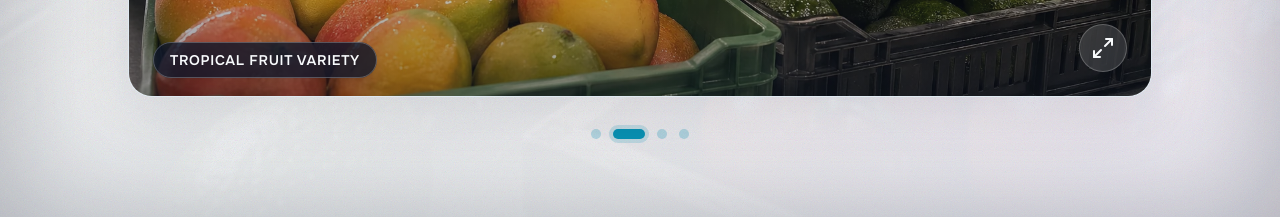
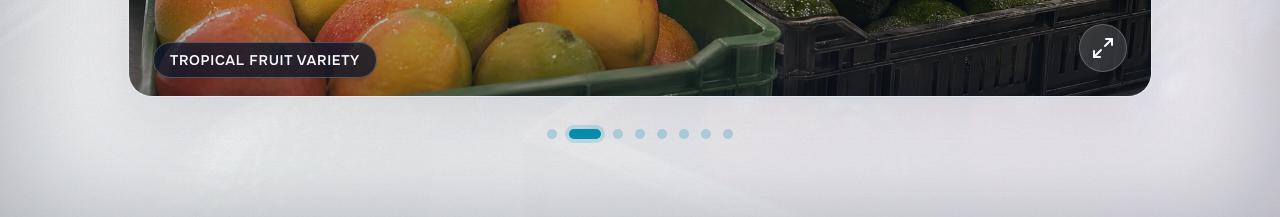
Before and after one commit to danyer94/GlobalLift-Nextjs, a Next.js app: page / in a window 1280 px wide. Shown: the part 7020-7237 px from the top of the page. Built offline with nearby package versions, Linux system fonts and the light colour scheme.

Commit message:
style: include more images in ProductGallery component

```diff
--- a/src/components/ProductGallery.tsx
+++ b/src/components/ProductGallery.tsx
@@ -1,9 +1,9 @@
-import { useCallback, useEffect, useState } from 'react';
-import { createPortal } from 'react-dom';
-import { ChevronLeft, ChevronRight, Maximize2, X } from 'lucide-react';
-import Image from 'next/image';
-import type { ProductsGalleryCopy } from '../content/siteContent';
-import { withBasePath } from '../utils/basePath';
+import { useCallback, useEffect, useState } from "react";
+import { createPortal } from "react-dom";
+import { ChevronLeft, ChevronRight, Maximize2, X } from "lucide-react";
+import Image from "next/image";
+import type { ProductsGalleryCopy } from "../content/siteContent";
+import { withBasePath } from "../utils/basePath";
 
 type ProductGalleryProps = {
   heading: string;
@@ -18,50 +18,46 @@ type ProductSlide = {
 
 const PRODUCT_IMAGES: ProductSlide[] = [
   {
-    key: 'products-charcoal-premium',
-    src: 'images/generated/products/products-charcoal-premium.webp',
-    fallbackSrc: 'images/generated/products/products-charcoal-premium.png',
+    key: "products-charcoal-premium",
+    src: "images/generated/products/products-charcoal-premium.webp",
+    fallbackSrc: "images/generated/products/products-charcoal-premium.png",
   },
   {
-    key: 'products-fruits-variety',
-    src: 'images/generated/products/products-fruits-variety.webp',
-    fallbackSrc: 'images/generated/products/products-fruits-variety.png',
+    key: "products-fruits-variety",
+    src: "images/generated/products/products-fruits-variety.webp",
+    fallbackSrc: "images/generated/products/products-fruits-variety.png",
   },
   {
-    key: 'products-mango-export',
-    src: 'images/generated/products/products-mango-export.webp',
-    fallbackSrc: 'images/generated/products/products-mango-export.png',
+    key: "products-mango-export",
+    src: "images/generated/products/products-mango-export.webp",
+    fallbackSrc: "images/generated/products/products-mango-export.png",
   },
   {
-    key: 'products-peppers-tomatoes',
-    src: 'images/generated/products/products-peppers-tomatoes.webp',
-    fallbackSrc: 'images/generated/products/products-peppers-tomatoes.png',
-  },
-
-];
-
-/*
-  {
-    key: 'products-mixed-catalog',
-    src: 'images/generated/products/products-mixed-catalog.webp',
-    fallbackSrc: 'images/generated/products/products-mixed-catalog.png',
+    key: "products-peppers-tomatoes",
+    src: "images/generated/products/products-peppers-tomatoes.webp",
+    fallbackSrc: "images/generated/products/products-peppers-tomatoes.png",
   },
   {
-    key: 'products-charcoal-bulk',
-    src: 'images/generated/products/products-charcoal-bulk.webp',
-    fallbackSrc: 'images/generated/products/products-charcoal-bulk.png',
+    key: "products-mixed-catalog",
+    src: "images/generated/products/products-mixed-catalog.webp",
+    fallbackSrc: "images/generated/products/products-mixed-catalog.png",
   },
   {
-    key: 'products-vegetables-variety',
-    src: 'images/generated/products/products-vegetables-variety.webp',
-    fallbackSrc: 'images/generated/products/products-vegetables-variety.png',
+    key: "products-charcoal-bulk",
+    src: "images/generated/products/products-charcoal-bulk.webp",
+    fallbackSrc: "images/generated/products/products-charcoal-bulk.png",
   },
   {
-    key: 'products-avocado-export',
-    src: 'images/generated/products/products-avocado-export.webp',
-    fallbackSrc: 'images/generated/products/products-avocado-export.png',
+    key: "products-vegetables-variety",
+    src: "images/generated/products/products-vegetables-variety.webp",
+    fallbackSrc: "images/generated/products/products-vegetables-variety.png",
   },
-*/
+  {
+    key: "products-avocado-export",
+    src: "images/generated/products/products-avocado-export.webp",
+    fallbackSrc: "images/generated/products/products-avocado-export.png",
+  },
+];
 
 export function ProductGallery({ heading, galleryCopy }: ProductGalleryProps) {
   const [currentIndex, setCurrentIndex] = useState(0);
@@ -81,14 +77,18 @@ export function ProductGallery({ heading, galleryCopy }: ProductGalleryProps) {
 
   const getImageSrc = useCallback(
     (slide: ProductSlide) => {
-      const relativePath = fallbackMap[slide.key] ? slide.fallbackSrc : slide.src;
+      const relativePath = fallbackMap[slide.key]
+        ? slide.fallbackSrc
+        : slide.src;
       return withBasePath(relativePath);
     },
     [fallbackMap],
   );
 
   const handleImageError = useCallback((slideKey: string) => {
-    setFallbackMap((prev) => (prev[slideKey] ? prev : { ...prev, [slideKey]: true }));
+    setFallbackMap((prev) =>
+      prev[slideKey] ? prev : { ...prev, [slideKey]: true },
+    );
   }, []);
 
   const nextSlide = useCallback(() => {
@@ -121,17 +121,17 @@ export function ProductGallery({ heading, galleryCopy }: ProductGalleryProps) {
     if (!isViewerOpen) return;
 
     const handleKeyDown = (event: KeyboardEvent) => {
-      if (event.key === 'Escape') {
+      if (event.key === "Escape") {
         setIsViewerOpen(false);
-      } else if (event.key === 'ArrowRight') {
+      } else if (event.key === "ArrowRight") {
         setCurrentIndex((prev) => (prev + 1) % total);
-      } else if (event.key === 'ArrowLeft') {
+      } else if (event.key === "ArrowLeft") {
         setCurrentIndex((prev) => (prev - 1 + total) % total);
       }
     };
 
-    window.addEventListener('keydown', handleKeyDown);
-    return () => window.removeEventListener('keydown', handleKeyDown);
+    window.addEventListener("keydown", handleKeyDown);
+    return () => window.removeEventListener("keydown", handleKeyDown);
   }, [isViewerOpen, total]);
 
   return (
@@ -144,7 +144,10 @@ export function ProductGallery({ heading, galleryCopy }: ProductGalleryProps) {
         onTouchEnd={() => setIsCarouselPaused(false)}
       >
         {PRODUCT_IMAGES.map((slide, index) => {
-          const shouldRender = index === currentIndex || index === prevIndex || index === nextIndex;
+          const shouldRender =
+            index === currentIndex ||
+            index === prevIndex ||
+            index === nextIndex;
 
           if (!shouldRender) {
             return null;
@@ -156,7 +159,9 @@ export function ProductGallery({ heading, galleryCopy }: ProductGalleryProps) {
             <div
               key={slide.key}
               className={`media-crossfade absolute inset-0 ${
-                index === currentIndex ? 'opacity-100 z-10 pointer-events-auto' : 'opacity-0 z-0 pointer-events-none'
+                index === currentIndex
+                  ? "opacity-100 z-10 pointer-events-auto"
+                  : "opacity-0 z-0 pointer-events-none"
               }`}
             >
               <Image
@@ -216,8 +221,8 @@ export function ProductGallery({ heading, galleryCopy }: ProductGalleryProps) {
             onClick={() => goToSlide(index)}
             className={`h-2.5 transition-all duration-300 rounded-full ${
               index === currentIndex
-                ? 'w-8 bg-secondary shadow-[0_0_0_4px_rgb(var(--secondary)_/_0.18)]'
-                : 'w-2.5 bg-secondary/25 hover:bg-secondary/45'
+                ? "w-8 bg-secondary shadow-[0_0_0_4px_rgb(var(--secondary)_/_0.18)]"
+                : "w-2.5 bg-secondary/25 hover:bg-secondary/45"
             }`}
             aria-label={`${galleryCopy.controls.goToSlide} ${index + 1}`}
           />
@@ -262,7 +267,7 @@ export function ProductGallery({ heading, galleryCopy }: ProductGalleryProps) {
                 width={1600}
                 height={900}
                 sizes="(min-width: 1024px) 960px, 100vw"
-                style={{ maxHeight: '78vh', width: '100%', height: 'auto' }}
+                style={{ maxHeight: "78vh", width: "100%", height: "auto" }}
                 onError={() => handleImageError(currentSlide.key)}
               />
 
```
